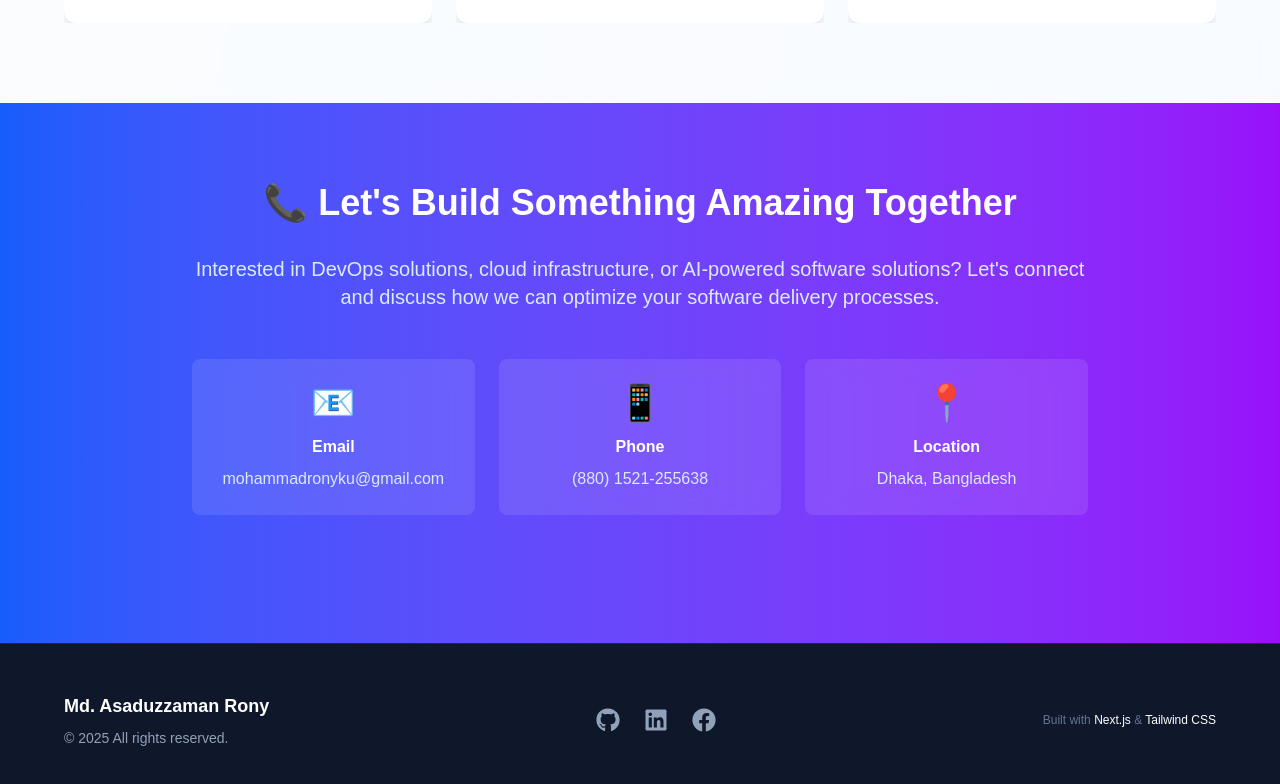
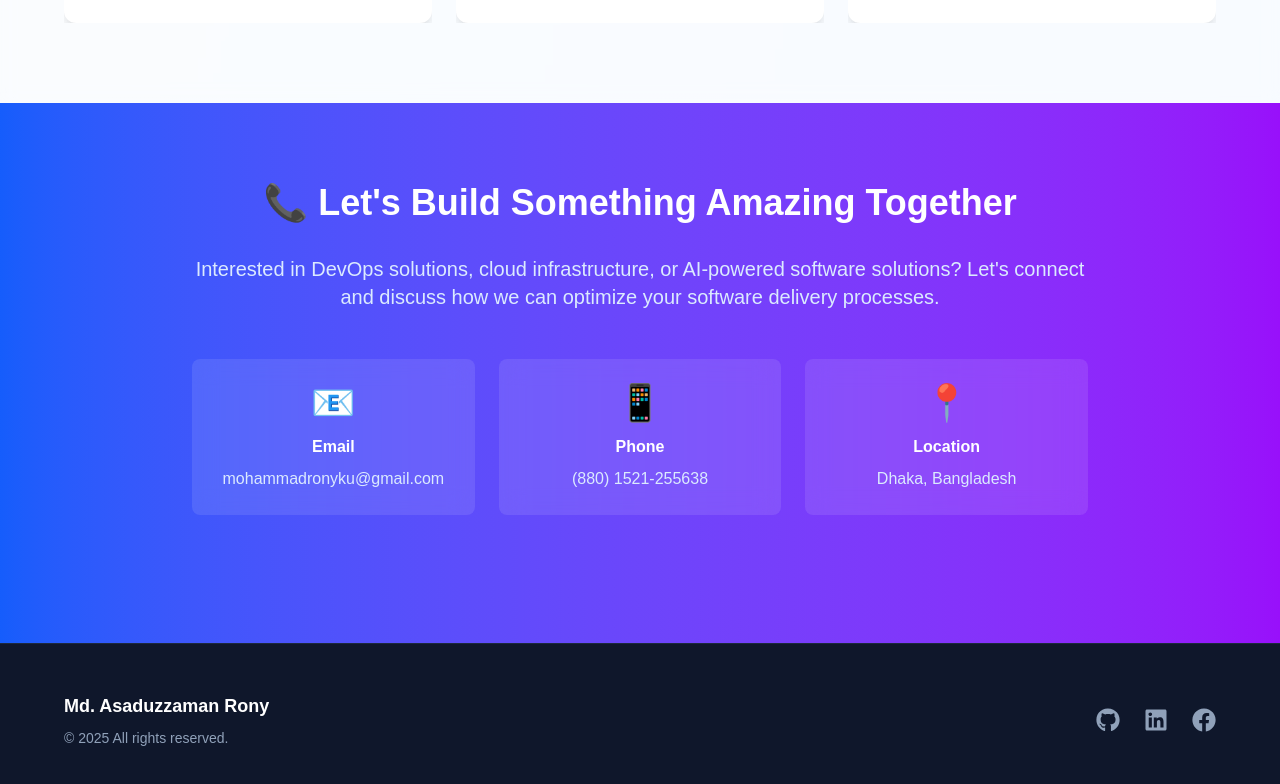
Before and after one commit to mohammadrony/portfolio, a Next.js app: page / in a window 1280 px wide. Shown: the part 4877-5661 px from the top of the page. Built offline with nearby package versions, Linux system fonts and the light colour scheme.

Commit message:
Deployment update.

```diff
--- a/app/components/Footer.tsx
+++ b/app/components/Footer.tsx
@@ -37,12 +37,6 @@ export default function Footer() {
             <FaFacebook />
           </a>
         </div>
-
-        <div className="text-center md:text-right">
-          <p className="text-slate-500 text-xs">
-            Built with <span className="text-white">Next.js</span> & <span className="text-white">Tailwind CSS</span>
-          </p>
-        </div>
       </div>
     </footer>
   );
```
Also changed, not shown: 2 other files (tests, documents, lock files or other folders).
